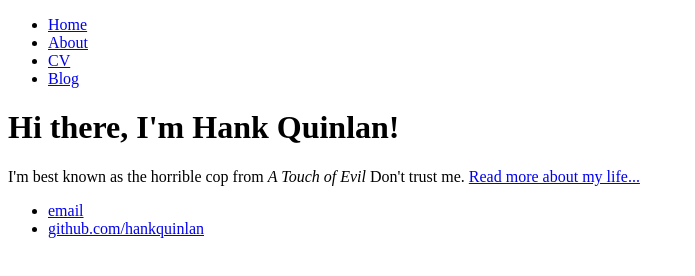
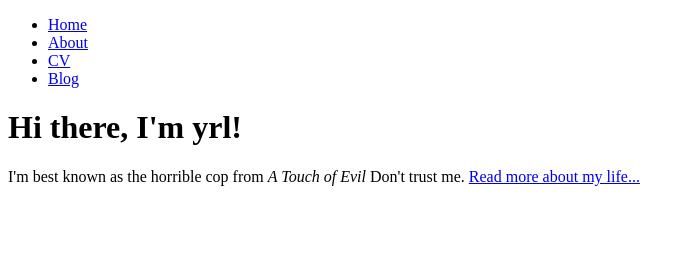
Before and after one commit to skiptolou/happy20centry.github.io, a plain HTML site: page index.html in a window 1280 px wide. Shown: the whole page, without its empty margins (0-695 px from the left). Drawn offline with Linux system fonts and the light colour scheme.

Commit message:
Update index.html

```diff
--- a/index.html
+++ b/index.html
@@ -14,15 +14,10 @@
 		</nav>
 		<div class="container">
     		<div class="blurb">
-        		<h1>Hi there, I'm Hank Quinlan!</h1>
+        		<h1>Hi there, I'm yrl!</h1>
 				<p>I'm best known as the horrible cop from <em>A Touch of Evil</em> Don't trust me. <a href="/about">Read more about my life...</a></p>
     		</div><!-- /.blurb -->
 		</div><!-- /.container -->
-		<footer>
-    		<ul>
-        		<li><a href="mailto:hankquinlanhub@gmail.com">email</a></li>
-        		<li><a href="https://github.com/hankquinlan">github.com/hankquinlan</a></li>
-			</ul>
-		</footer>
+
 	</body>
 </html>
```
